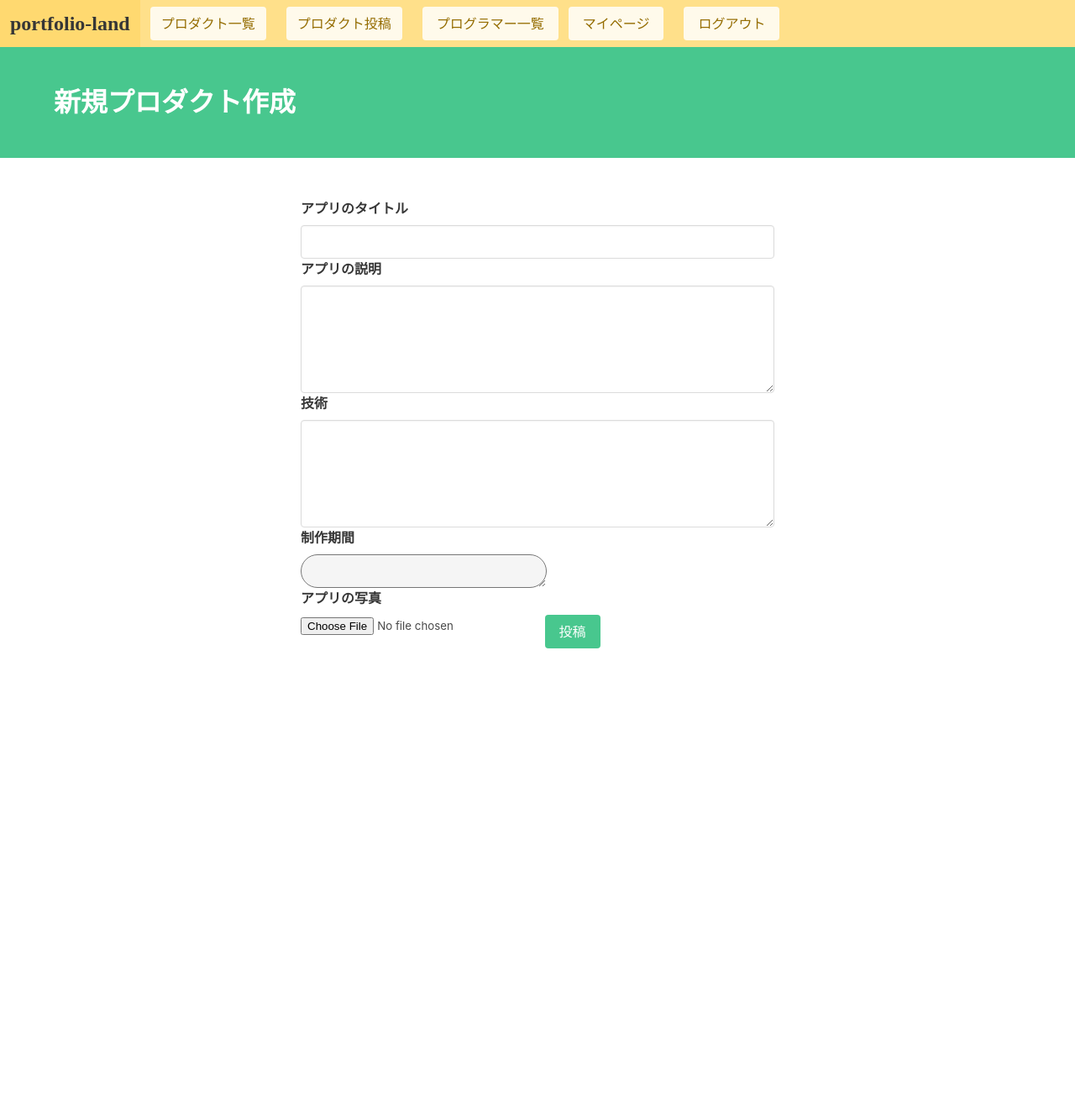
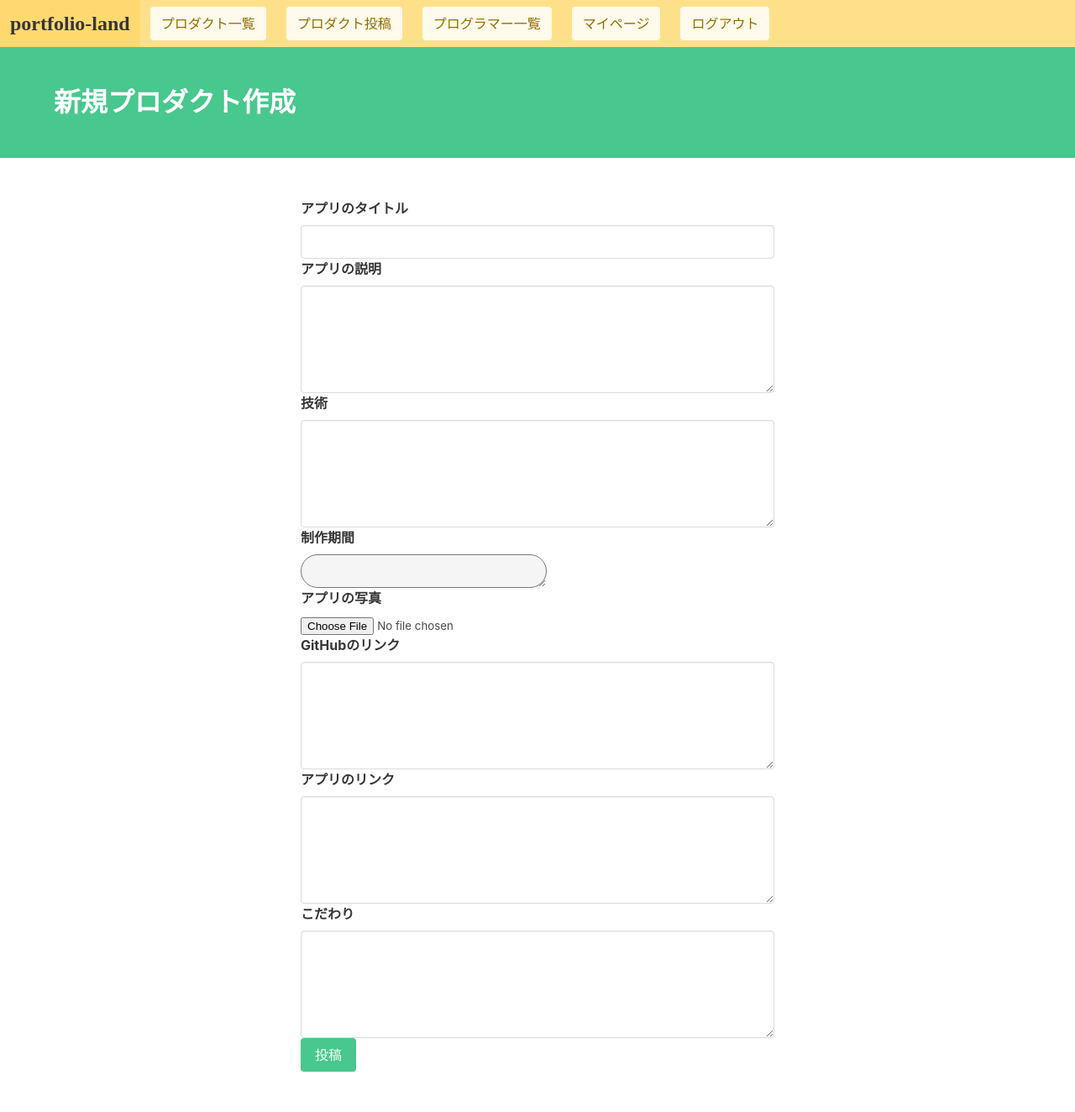
Before and after one commit to Zastenchivyy-Smolensky/sercle-product, a Rails app: page /products/new in a window 1280 px wide. Shown: the whole page at 84% size. Before the commit the page ends 820 px from the top, so only its background shows below. Run offline with Rails 7, Linux system fonts and the light colour scheme; the visitor is signed in with stand-in values (Sample User, id 1); style sheets or scripts are compiled from the project's sources; parts of the project's set-up code (start-up, migrations or seed data) failed here and were passed over; some libraries are stand-ins or nearby versions.

Commit message:
mnake it better

```diff
--- a/app/controllers/products_controller.rb
+++ b/app/controllers/products_controller.rb
@@ -17,7 +17,7 @@ class ProductsController < ApplicationController
 
   def index
     @products = Product.all
-    @products = @products.where('location LIKE ?', "%#{params[:search]}%") if params[:search].present?  #この行を追記
+    @products = @products.where('location LIKE ?', "%#{params[:search]}%") if params[:search].present?
   end
 
   def show
@@ -48,6 +48,6 @@ class ProductsController < ApplicationController
 
   private
     def product_params
-      params.require(:product).permit(:title, :content, :tech, :span, :image)
+      params.require(:product).permit(:title, :content, :tech, :span, :image, :github, :link, :commitment)
     end
 end
--- a/app/models/product.rb
+++ b/app/models/product.rb
@@ -9,6 +9,7 @@ class Product < ApplicationRecord
         validates :tech
         validates :span
         validates :image
+        validates :commitment
     end
 
     def favorited_by?(user)
--- a/app/views/layouts/application.html.erb
+++ b/app/views/layouts/application.html.erb
@@ -43,42 +43,30 @@
         <div class="navbar-item">
           <%= link_to 'プロダクト投稿', new_product_path, class: "navbar-item button is-warning is-light" %>
         </div>
-        <div class="narbar-end">
         <div class="navbar-item">
-            <div class="field is-grouped">
-              <p class="control">
-                <%= link_to 'プログラマー一覧', users_path, class: "button is-warning is-light" %>
-              </p>
-              <p class="control">
-                <%= link_to 'マイページ', user_path(current_user), class: "button is-warning is-light" %>
-              </p>
-              <p class="control">
-                <%= button_to "ログアウト", destroy_user_session_path, method: :delete, class: "button is-warning is-light" %>
-              </p>
+          <%= link_to 'プログラマー一覧', users_path, class: "navbar-item button is-warning is-light" %>
         </div>
+        <div class="navbar-item">
+          <%= link_to 'マイページ', user_path(current_user), class: "navbar-item button is-warning is-light" %>
         </div>
+        <div class="navbar-item">
+          <%= link_to "ログアウト", destroy_user_session_path, method: :delete, class: "navbar-item button is-warning is-light" %>
         </div>
       </div>
       <% else %>
-      <div class="navbar-menu" id="navbarExampleTransparentExample">
+      <div class="navbar-menu" id="navbarMenuHeroC">
         <div class="navbar-item">
           <%= link_to "プロダクト一覧", products_path, class:"navbar-item button is-warning is-light" %>
         </div>
         <div class="navbar-item">
           <%= link_to "プログラマー一覧", users_path, class:"navbar-item button is-warning is-light" %>
         </div>
-        <div class="navbar-end">
+
               <div class="navbar-item">
-             <div class="field is-grouped">
-              <p class="control">
-                <%= link_to 'ログイン', new_user_session_path, class: "button is-warning is-light"  %>
-              </p>
-              <p class="control">
-                <%= link_to '新規登録', new_user_registration_path, class:"button is-warning is-light" %>
-              </p>
+                <%= link_to 'ログイン', new_user_session_path, class: "navbar-item button is-warning is-light"  %>
              </div>
-          </div>
-        </div>
+              <div class="navbar-item">
+                <%= link_to '新規登録', new_user_registration_path, class:"navbar-item button is-warning is-light" %>
               </div>
 
     <% end %>
--- a/app/views/products/new.html.erb
+++ b/app/views/products/new.html.erb
@@ -38,6 +38,15 @@
                     <%= f.label :image,"アプリの写真", class:"label" %>
                     <%= f.attachment_field :image, class:"input" %>
 
+                    <%= f.label :github,"GitHubのリンク", class:"label" %>
+                    <%= f.text_area :github, class:"textarea" %>
+
+                    <%= f.label :link,"アプリのリンク", class:"label" %>
+                    <%= f.text_area :link, class:"textarea" %>
+
+                    <%= f.label :commitment,"こだわり", class:"label" %>
+                    <%= f.text_area :commitment, class:"textarea" %>
+
                     <%= f.submit "投稿", class:"button is-success" %>
                 <% end %>
             </div>
--- a/config/database.yml
+++ b/config/database.yml
@@ -22,4 +22,6 @@ test:
 
 production:
   <<: *default
-  database: db/production.sqlite3
+  adapter: postgresql
+  encoding: unicode
+  pool: 5
--- a/db/migrate/20220421141759_create_products.rb
+++ b/db/migrate/20220421141759_create_products.rb
@@ -7,7 +7,9 @@ class CreateProducts < ActiveRecord::Migration[7.0]
       t.string :image_id, null: false
       t.integer :span, null: false
       t.string :tech, null: false
-
+      t.string :commitment, null: false
+      t.string :github
+      t.string :link
       t.timestamps
     end
   end
```
Also changed, not shown: app/views/products/edit.html.erb (+15 -0 lines), Gemfile, Gemfile.lock, db/schema.rb. Lines whose indentation alone changed are shown as unchanged.
